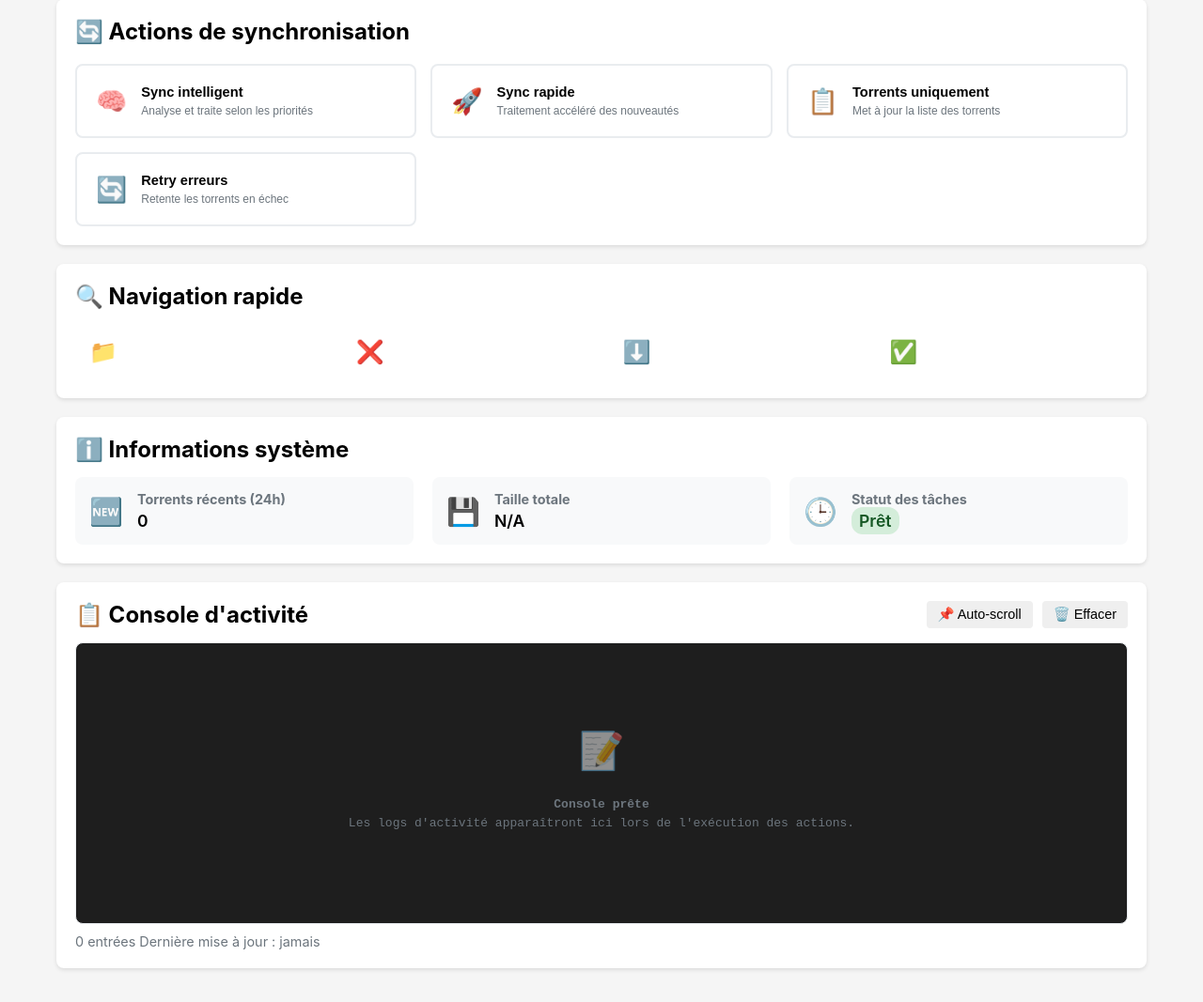
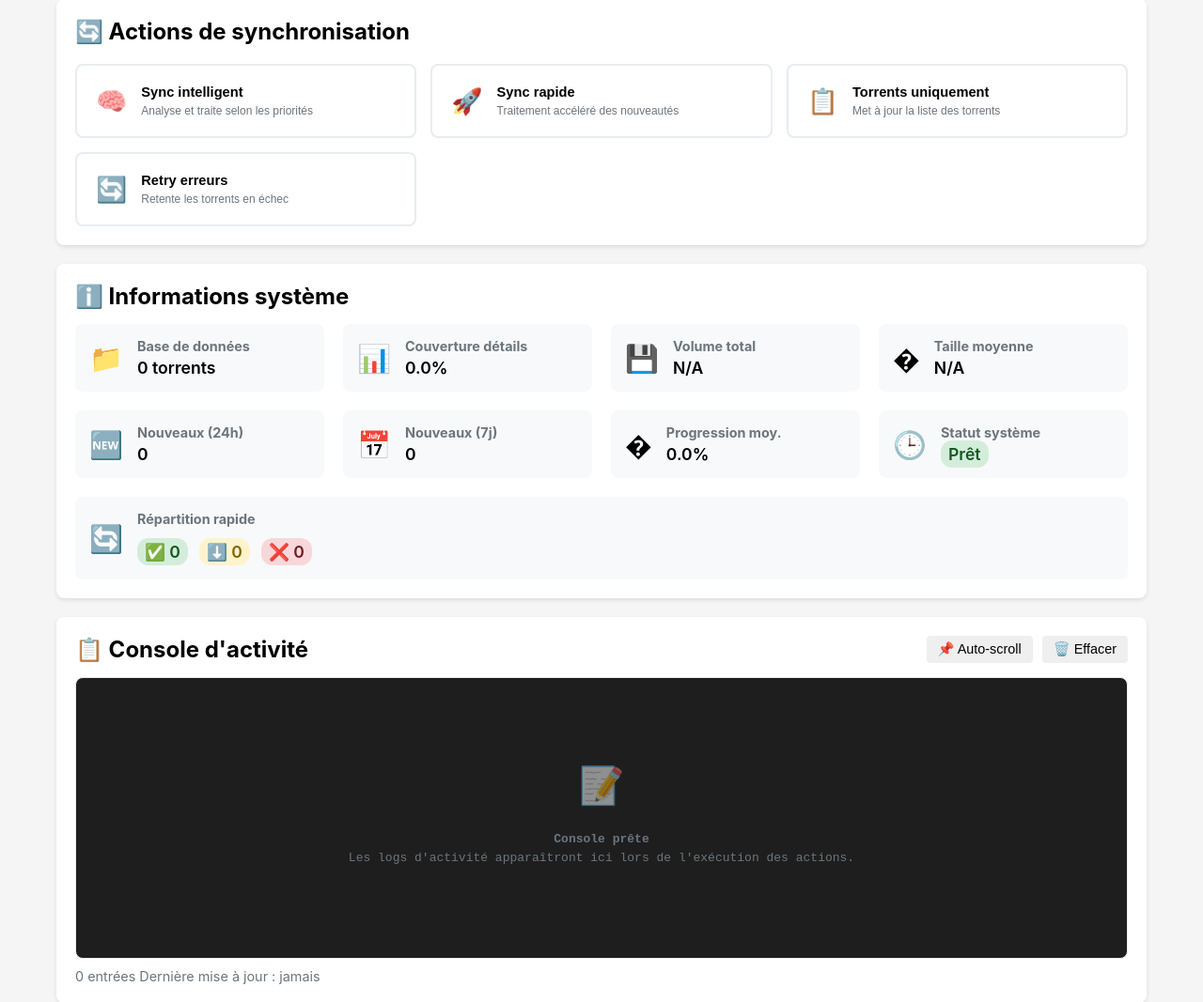
Before and after one commit to kesurof/Redriva, a Flask app: template src/templates/dashboard.html in a window 1280 px wide. Shown: the part 310-1377 px from the top of the page at 94% size. Before the commit the page ends 1346 px from the top, so only its background shows below. Run offline with Flask 3, Linux system fonts and the light colour scheme; the template is opened without the code that fills it, so the values that code supplies are empty; parts of the project's set-up code (start-up, migrations or seed data) failed here and were passed over; some libraries are stand-ins or nearby versions.

Commit message:
feat: Ajout de statistiques complémentaires pour le tableau de bord et amélioration des informations système

```diff
--- a/src/main.py
+++ b/src/main.py
@@ -1183,7 +1183,7 @@
         coverage_percent = (total_details / total_torrents * 100) if total_torrents > 0 else 0
 
         # === RÉPARTITION PAR STATUT ===
-        c.execute("SELECT status, COUNT(*) FROM torrents GROUP BY status ORDER BY COUNT(*) DESC")
+        c.execute("SELECT status, COUNT(*) FROM torrent_details WHERE status IS NOT NULL GROUP BY status ORDER BY COUNT(*) DESC")
         torrent_status = c.fetchall()
 
         c.execute("SELECT status, COUNT(*) FROM torrent_details GROUP BY status ORDER BY COUNT(*) DESC")
--- a/src/templates/dashboard.html
+++ b/src/templates/dashboard.html
@@ -99,91 +99,94 @@
     </div>
 </div>
 
-<!-- Navigation rapide -->
-<div class="card">
-    <h2>🔍 Navigation rapide</h2>
-    <div class="quick-nav-grid">
-        <a href="/torrents" class="quick-nav-item primary">
-            <span class="nav-icon">📁</span>
-            <span class="nav-text">Tous les torrents</span>
-            <span class="nav-count">{{ stats.total_torrents|default(0) }}</span>
-        </a>
-        <a href="/torrents?status=error" class="quick-nav-item danger">
-            <span class="nav-icon">❌</span>
-            <span class="nav-text">En erreur</span>
-            <span class="nav-count">{{ stats.error_count|default(0) }}</span>
-        </a>
-        <a href="/torrents?status=downloading" class="quick-nav-item warning">
-            <span class="nav-icon">⬇️</span>
-            <span class="nav-text">En cours</span>
-            <span class="nav-count">{{ stats.active_count|default(0) }}</span>
-        </a>
-        <a href="/torrents?status=downloaded" class="quick-nav-item success">
-            <span class="nav-icon">✅</span>
-            <span class="nav-text">Téléchargés</span>
-        </a>
-    </div>
-</div>
-
-{% if stats.status_data %}
-<div class="card">
-    <h2>📈 Répartition par statut</h2>
-    <div class="status-distribution">
-        <table class="table modern-table">
-            <thead>
-                <tr>
-                    <th>Statut</th>
-                    <th>Nombre</th>
-                    <th>Pourcentage</th>
-                    <th>Visualisation</th>
-                </tr>
-            </thead>
-            <tbody>
-                {% for status, count in stats.status_data %}
-                <tr>
-                    <td class="status-cell">
-                        <span class="status-badge">{{ status }}</span>
-                    </td>
-                    <td class="count-cell">{{ count }}</td>
-                    <td class="percent-cell">{{ "%.1f"|format((count / stats.total_details * 100) if stats.total_details > 0 else 0) }}%</td>
-                    <td class="progress-cell">
-                        <div class="progress-bar">
-                            <div class="progress-fill" style="width: {{ (count / stats.total_details * 100) if stats.total_details > 0 else 0 }}%"></div>
-                        </div>
-                    </td>
-                </tr>
-                {% endfor %}
-            </tbody>
-        </table>
-    </div>
-</div>
-{% endif %}
-
-<!-- Informations système -->
+<!-- Informations système enrichies -->
 <div class="card system-info">
     <h2>ℹ️ Informations système</h2>
     <div class="info-grid">
+        <!-- Base de données -->
+        <div class="info-item">
+            <div class="info-icon">📁</div>
+            <div class="info-content">
+                <strong>Base de données</strong>
+                <span>{{ stats.total_torrents|default(0) }} torrents</span>
+            </div>
+        </div>
+
+        <!-- Couverture -->
+        <div class="info-item">
+            <div class="info-icon">📊</div>
+            <div class="info-content">
+                <strong>Couverture détails</strong>
+                <span>{{ "%.1f"|format((stats.total_details / stats.total_torrents * 100) if stats.total_torrents > 0 else 0) }}%</span>
+            </div>
+        </div>
+
+        <!-- Volume total -->
+        <div class="info-item">
+            <div class="info-icon">💾</div>
+            <div class="info-content">
+                <strong>Volume total</strong>
+                <span>{{ stats.total_size|default("N/A") }}</span>
+            </div>
+        </div>
+
+        <!-- Taille moyenne -->
+        <div class="info-item">
+            <div class="info-icon">�</div>
+            <div class="info-content">
+                <strong>Taille moyenne</strong>
+                <span>{{ stats.avg_size|default("N/A") }}</span>
+            </div>
+        </div>
+
+        <!-- Activité récente 24h -->
         <div class="info-item">
             <div class="info-icon">🆕</div>
             <div class="info-content">
-                <strong>Torrents récents (24h)</strong>
+                <strong>Nouveaux (24h)</strong>
                 <span>{{ stats.recent_24h|default(0) }}</span>
             </div>
         </div>
+
+        <!-- Activité récente 7j -->
         <div class="info-item">
-            <div class="info-icon">💾</div>
+            <div class="info-icon">📅</div>
             <div class="info-content">
-                <strong>Taille totale</strong>
-                <span>{{ stats.total_size|default("N/A") }}</span>
+                <strong>Nouveaux (7j)</strong>
+                <span>{{ stats.recent_7d|default(0) }}</span>
             </div>
         </div>
+
+        <!-- Progression moyenne -->
+        <div class="info-item">
+            <div class="info-icon">�</div>
+            <div class="info-content">
+                <strong>Progression moy.</strong>
+                <span>{{ "%.1f"|format(stats.avg_progress|default(0)) }}%</span>
+            </div>
+        </div>
+
+        <!-- Statut des tâches -->
         <div class="info-item">
             <div class="info-icon">🕒</div>
             <div class="info-content">
-                <strong>Statut des tâches</strong>
+                <strong>Statut système</strong>
                 <span class="status-indicator {{ 'running' if task_status.running else 'ready' }}">
                     {{ 'En cours' if task_status.running else 'Prêt' }}
                 </span>
+            </div>
+        </div>
+
+        <!-- Répartition rapide -->
+        <div class="info-item span-full">
+            <div class="info-icon">🔄</div>
+            <div class="info-content status-summary">
+                <strong>Répartition rapide</strong>
+                <div class="status-quick-view">
+                    <span class="status-pill success">✅ {{ stats.downloaded_count|default(0) }}</span>
+                    <span class="status-pill warning">⬇️ {{ stats.active_count|default(0) }}</span>
+                    <span class="status-pill danger">❌ {{ stats.error_count|default(0) }}</span>
+                </div>
             </div>
         </div>
     </div>
@@ -505,6 +508,49 @@
 .status-indicator.ready {
     background: #d4edda;
     color: #155724;
+}
+
+/* Styles pour le bloc informations système enrichi */
+.span-full {
+    grid-column: 1 / -1;
+}
+
+.status-summary {
+    display: flex;
+    flex-direction: column;
+    gap: 8px;
+}
+
+.status-quick-view {
+    display: flex;
+    gap: 12px;
+    flex-wrap: wrap;
+}
+
+.status-pill {
+    display: inline-flex;
+    align-items: center;
+    gap: 4px;
+    padding: 4px 8px;
+    border-radius: 12px;
+    font-size: 0.85em;
+    font-weight: 500;
+    white-space: nowrap;
+}
+
+.status-pill.success {
+    background: #d4edda;
+    color: #155724;
+}
+
+.status-pill.warning {
+    background: #fff3cd;
+    color: #856404;
+}
+
+.status-pill.danger {
+    background: #f8d7da;
+    color: #721c24;
 }
 
 .logs-card {
--- a/src/web.py
+++ b/src/web.py
@@ -246,7 +246,31 @@
             c.execute(f"SELECT COUNT(*) FROM torrent_details WHERE status IN ({placeholders})", ERROR_STATUSES)
             error_count = c.fetchone()[0] or 0
 
-            # Téléchargements actifs (utilisation des constantes)
+                    # Statistiques complémentaires
+        # Récupération de la taille moyenne et des activités récentes
+        c.execute("""
+            SELECT AVG(CAST(size AS REAL)),
+                   SUM(CASE WHEN datetime(added) > datetime('now', '-7 days') THEN 1 ELSE 0 END)
+            FROM torrent_details WHERE size IS NOT NULL AND size != ''
+        """)
+        result = c.fetchone()
+        avg_size = result[0] if result and result[0] else 0
+        recent_7d = result[1] if result and result[1] else 0
+
+        # Progression moyenne
+        c.execute("""
+            SELECT AVG(CAST(progress AS REAL))
+            FROM torrent_details
+            WHERE progress IS NOT NULL AND progress != '' AND progress != 'N/A'
+        """)
+        avg_progress_result = c.fetchone()
+        avg_progress = avg_progress_result[0] if avg_progress_result and avg_progress_result[0] else 0
+
+        # Compte des téléchargés
+        c.execute("SELECT COUNT(*) FROM torrent_details WHERE status = 'downloaded'")
+        downloaded_count = c.fetchone()[0] or 0
+            # Compte des téléchargements actifs (status in ACTIVE_STATUSES)
+        if ACTIVE_STATUSES:
             placeholders = ','.join('?' * len(ACTIVE_STATUSES))
             c.execute(f"SELECT COUNT(*) FROM torrent_details WHERE status IN ({placeholders})", ACTIVE_STATUSES)
             active_count = c.fetchone()[0] or 0
@@ -256,9 +280,13 @@
             'total_details': total_details,
             'coverage': coverage,
             'recent_24h': recent_24h,
+            'recent_7d': recent_7d,
             'total_size': format_size(total_size),
+            'avg_size': format_size(avg_size) if avg_size > 0 else "N/A",
+            'avg_progress': avg_progress,
             'error_count': error_count,
-            'active_count': active_count,  # Renommé pour plus de clarté
+            'active_count': active_count,
+            'downloaded_count': downloaded_count,
             'status_data': status_data
         }
 
```
